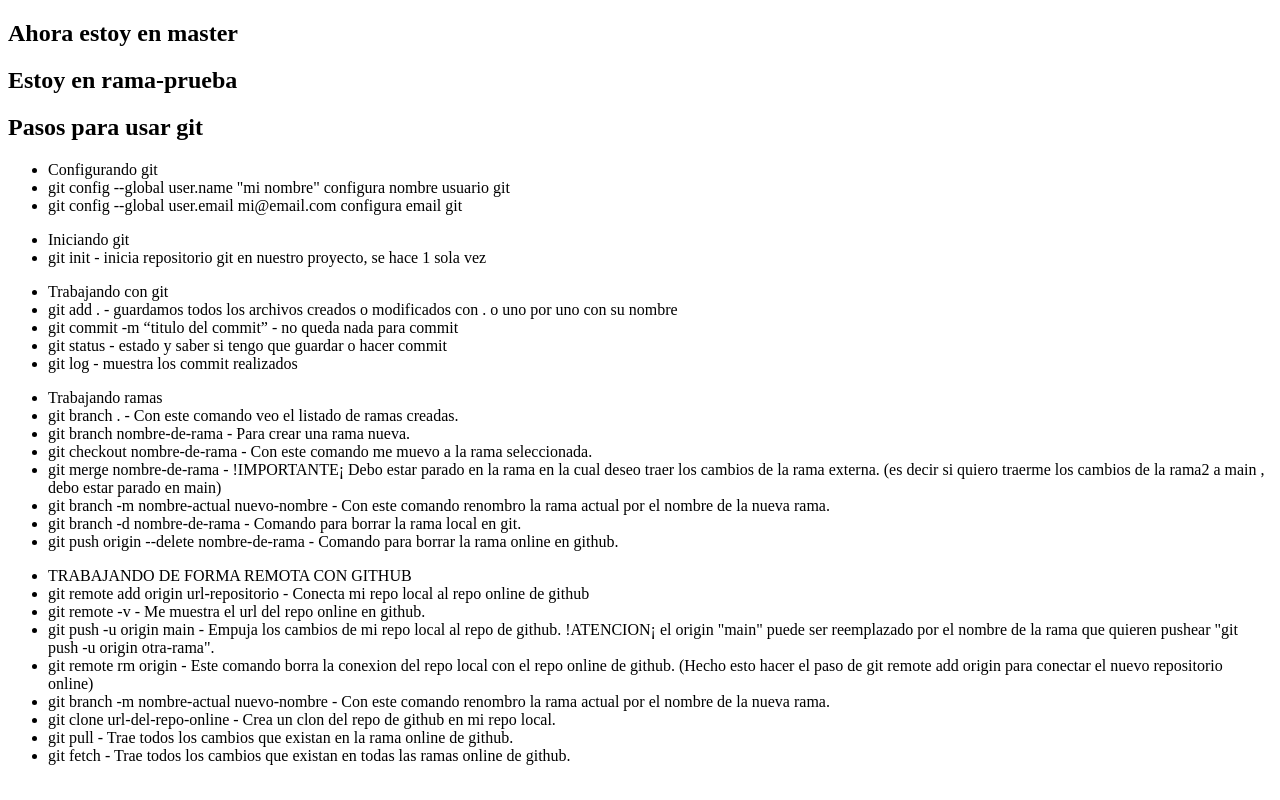
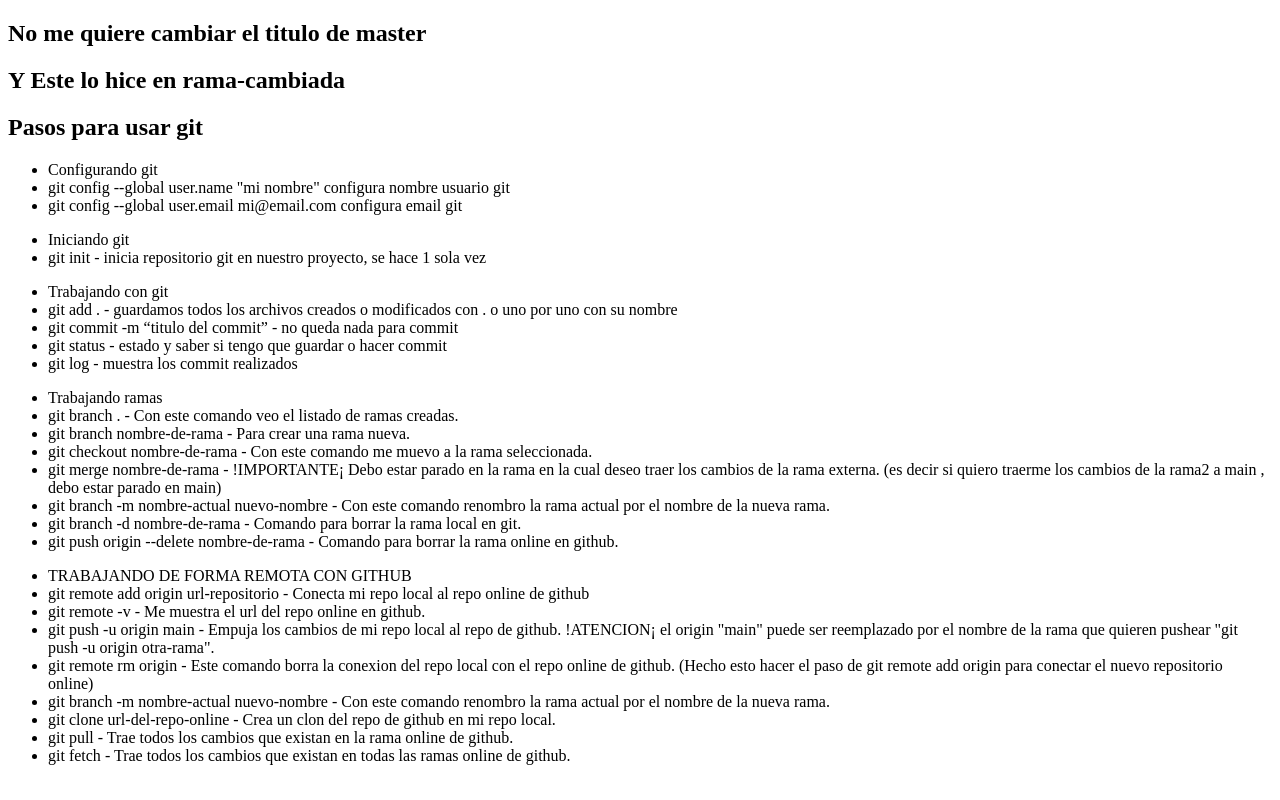
Before and after one commit to Agabaldon80/Prueba01, a plain HTML site: page index.html in a window 1280 px wide. Drawn offline with Linux system fonts and the light colour scheme.

Commit message:
hice de nuevo cambios en h1

```diff
--- a/index.html
+++ b/index.html
@@ -6,10 +6,13 @@
     <meta name="viewport" content="width=device-width, initial-scale=1.0">
     <title>Clase git</title>
 </head>
+
 <body>
     <section>
-        <h1> Ahora estoy en master</h1>
-        <h2> Estoy en rama-prueba </h2>
+
+        <h1> No me quiere cambiar el titulo de master </h1>
+        <h2> Y Este lo hice en rama-cambiada </h2>
+
     </section>
 
     <section>
```
